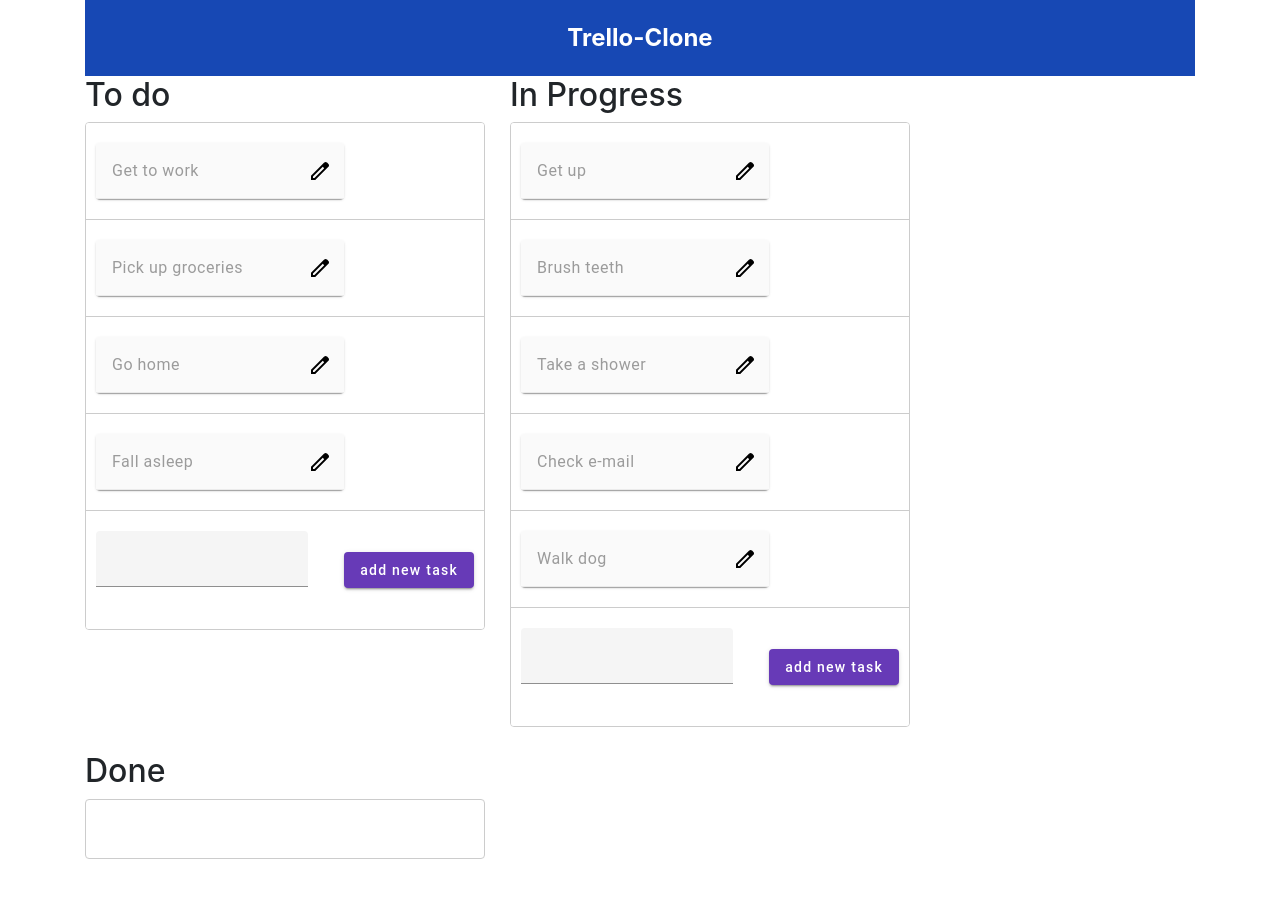
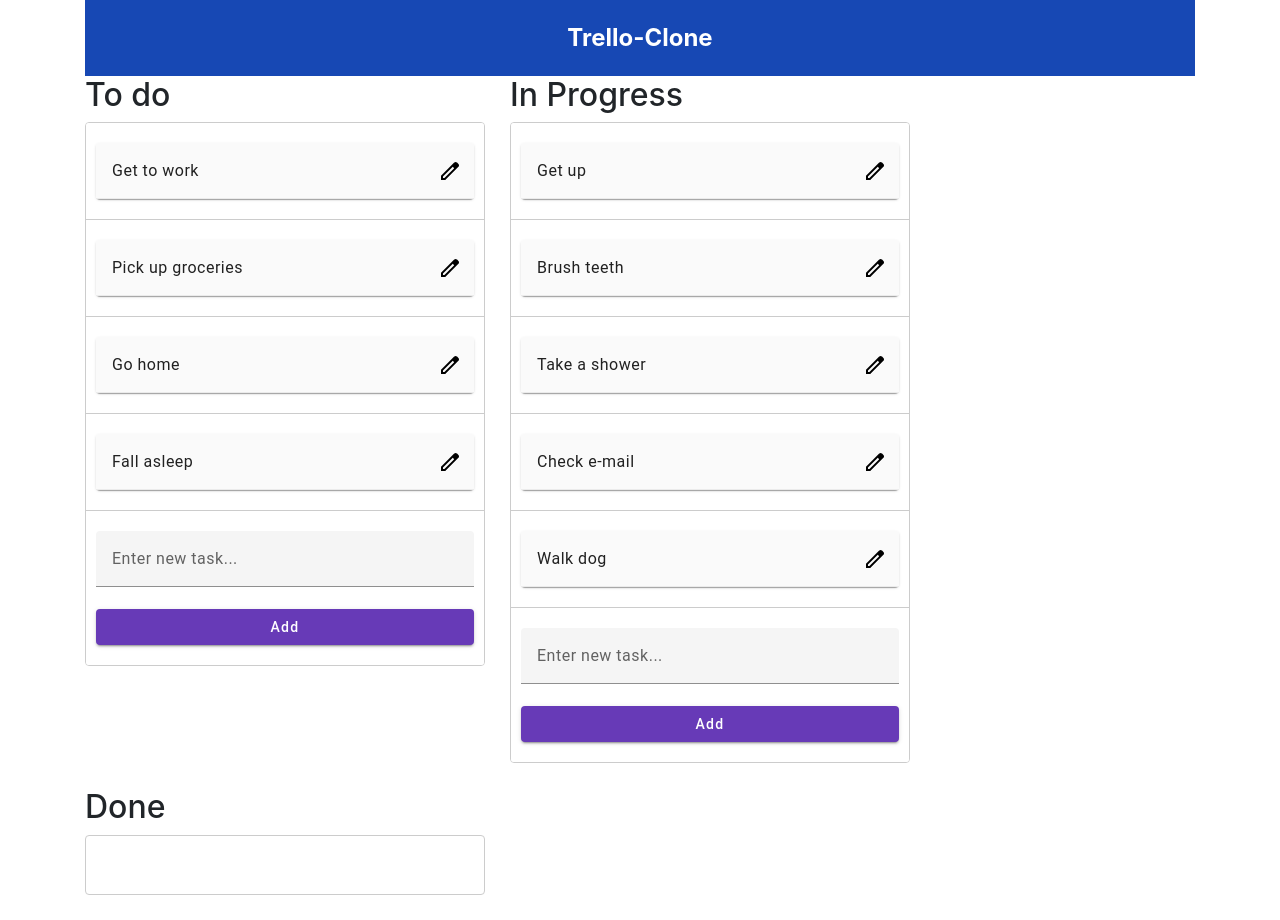
Before and after one commit to ChinmayPAt/PWA, an Angular app: page / in a window 1280 px wide. Before the commit the page ends 884 px from the top, so only its background shows below. Built offline with nearby package versions, Linux system fonts and the light colour scheme.

Commit message:
style fixes

```diff
--- a/src/app/components/board/board.component.html
+++ b/src/app/components/board/board.component.html
@@ -8,9 +8,9 @@
         }
         <div class="example-box add-task">
             <mat-form-field>
-                <input type="text" [formControl]="newTaskTodo" matInput>
+                <input type="text" [formControl]="newTaskTodo" matInput placeholder="Enter new task...">
             </mat-form-field>
-            <button (click)="addTask('todo')" mat-raised-button color="primary">add new task</button>
+            <button (click)="addTask('todo')" mat-raised-button color="primary">Add</button>
         </div>
     </div>
 </div>
@@ -25,9 +25,9 @@
         }
         <div class="example-box add-task">
             <mat-form-field>
-                <input type="text" [formControl]="newTaskInProgress" matInput>
+                <input type="text" [formControl]="newTaskInProgress" matInput placeholder="Enter new task...">
             </mat-form-field>
-            <button (click)="addTask('inProgress')" mat-raised-button color="primary">add new task</button>
+            <button (click)="addTask('inProgress')" mat-raised-button color="primary">Add</button>
         </div>
     </div>
 </div>
--- a/src/app/components/board/board.component.scss
+++ b/src/app/components/board/board.component.scss
@@ -19,7 +19,6 @@
     padding: 20px 10px;
     border-bottom: solid 1px #ccc;
     color: rgba(0, 0, 0, 0.87);
-    display: flex;
   flex-direction: row;
     align-items: center;
     justify-content: space-between;
@@ -29,11 +28,17 @@
   }
 
 .drag {
+  display: inherit;
   cursor: move;
   }
 
 .add-task {
+  display: block;
   cursor: unset;
+mat-form-field,
+  button {
+    width: 100%;
+  }
 }
 
 .cdk-drag-preview {
--- a/src/app/components/card/card.component.scss
+++ b/src/app/components/card/card.component.scss
@@ -12,6 +12,9 @@
       display: none;
     }
 
+                input:disabled {
+                  color: inherit;
+                }
     button {
       border: none;
       background: inherit;
```
Lines whose indentation alone changed are shown as unchanged.
